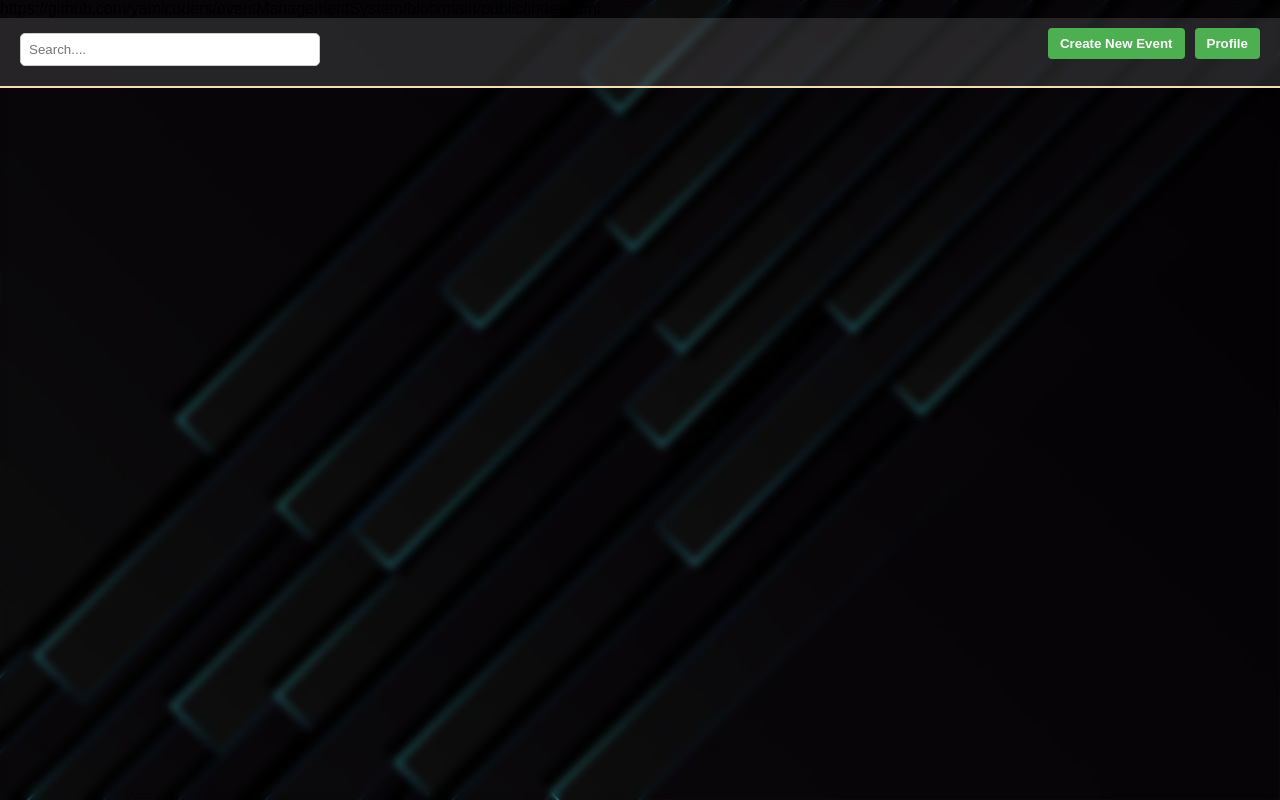
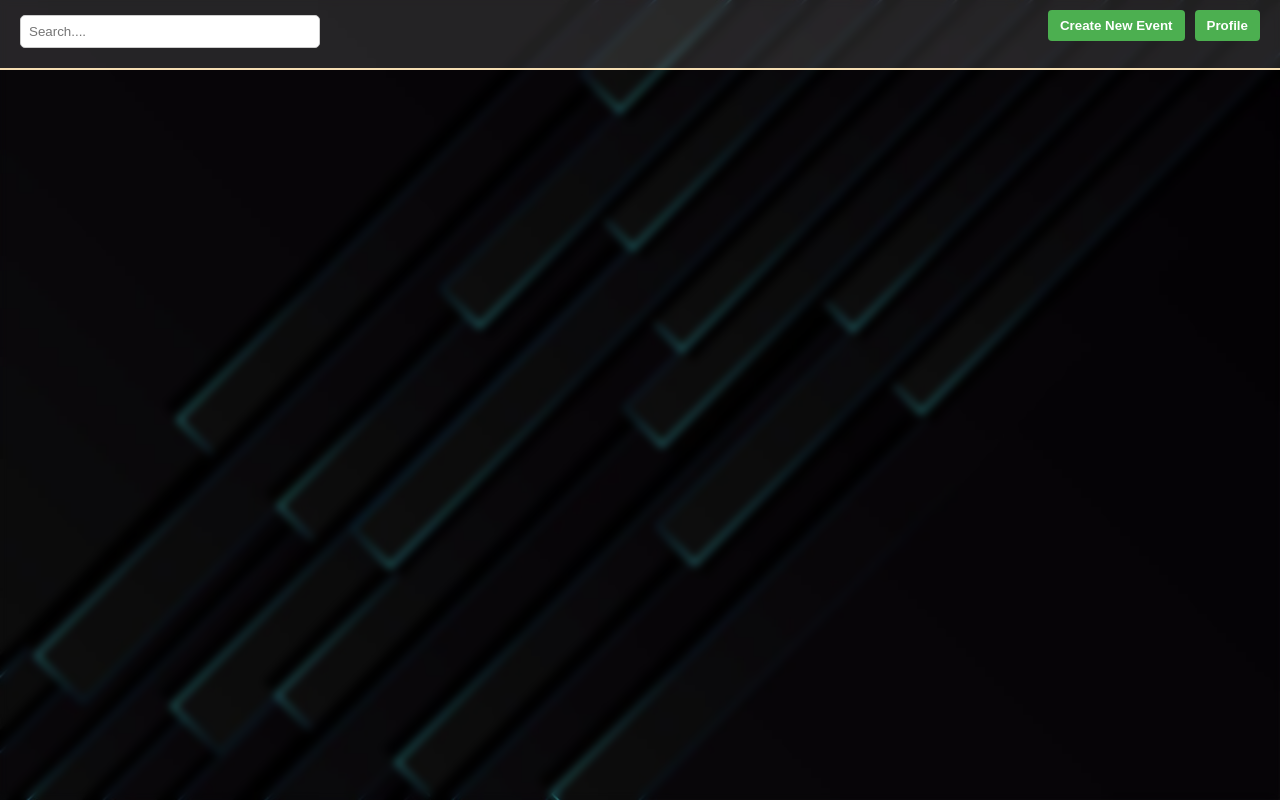
Before and after one commit to yamicoders/eventManagementSystem, a website: page public/index.html in a window 1280 px wide. Drawn offline with Linux system fonts and the light colour scheme; no server answers.

Commit message:
Update index.html

```diff
--- a/public/index.html
+++ b/public/index.html
@@ -1,6 +1,5 @@
 <!DOCTYPE html>
 <html lang="en">
-https://github.com/yamicoders/eventManagementSystem/blob/main/public/index.html
 <head>
     <meta charset="UTF-8">
     <meta name="viewport" content="width=device-width, initial-scale=1.0">
```
